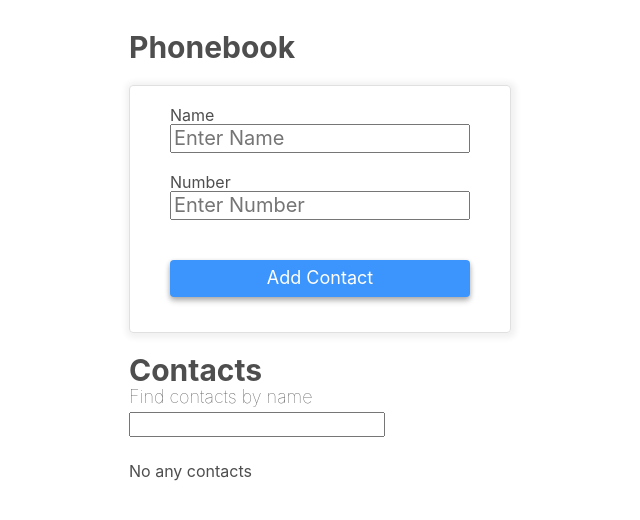
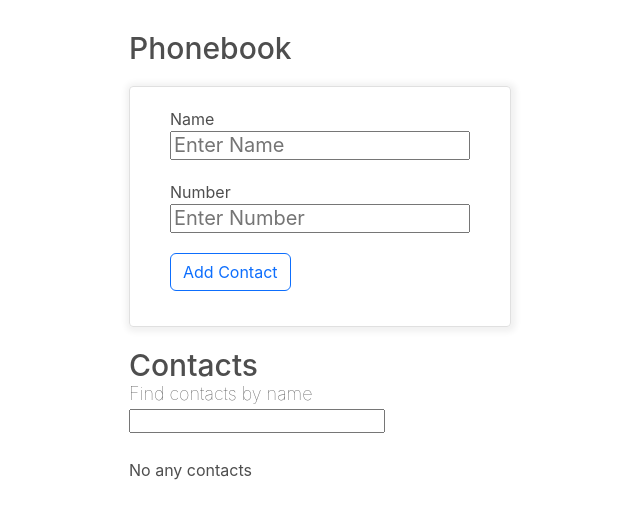
Before and after one commit to Petro-Psekho/goit-react-hw-07-phonebook, a React (Create React App) app: page / in a window 1280 px wide. Shown: the top 520 px of the page, without its empty margins (320-960 px from the left). Built offline with nearby package versions, Linux system fonts and the light colour scheme; no server answers; what react-animations would draw is missing.

Commit message:
add bootsrap button

```diff
--- a/package.json
+++ b/package.json
@@ -11,12 +11,14 @@
     "@testing-library/react": "^12.1.4",
     "@testing-library/user-event": "^13.5.0",
     "axios": "^1.3.5",
+    "bootstrap": "^5.2.3",
     "formik": "^2.2.9",
     "modern-normalize": "^1.1.0",
     "nanoid": "^4.0.1",
     "prop-types": "^15.8.1",
     "react": "^18.1.0",
     "react-animations": "^1.0.0",
+    "react-bootstrap": "^2.7.2",
     "react-dom": "^18.1.0",
     "react-hook-form": "^7.43.3",
     "react-hot-toast": "^2.4.0",
--- a/src/components/ContactForm/ContactForm.jsx
+++ b/src/components/ContactForm/ContactForm.jsx
@@ -3,6 +3,9 @@ import { useForm } from 'react-hook-form';
 import { useDispatch } from 'react-redux';
 import { toast } from 'react-hot-toast';
 import { useContacts } from 'hooks';
+
+import { Button } from 'react-bootstrap';
+import 'bootstrap/dist/css/bootstrap.min.css';
 
 import { saveContact } from 'redux/contacts/operations';
 
@@ -11,7 +14,7 @@ import {
   FormWrap,
   FormInput,
   InputName,
-  SubmitBtn,
+  // SubmitBtn,
 } from 'components/ContactForm/ContactForm.styled';
 
 export const ContactForm = () => {
@@ -83,7 +86,11 @@ export const ContactForm = () => {
 
       {errors.exampleRequired && <p>This field is required</p>}
 
-      <SubmitBtn type="submit">Add Contact</SubmitBtn>
+      <Button type="submit" variant="outline-primary">
+        Add Contact
+      </Button>
+
+      {/* <SubmitBtn type="submit">Add Contact</SubmitBtn> */}
     </FormWrap>
   );
 };
```
Also changed, not shown: 1 other file (tests, documents, lock files or other folders).
